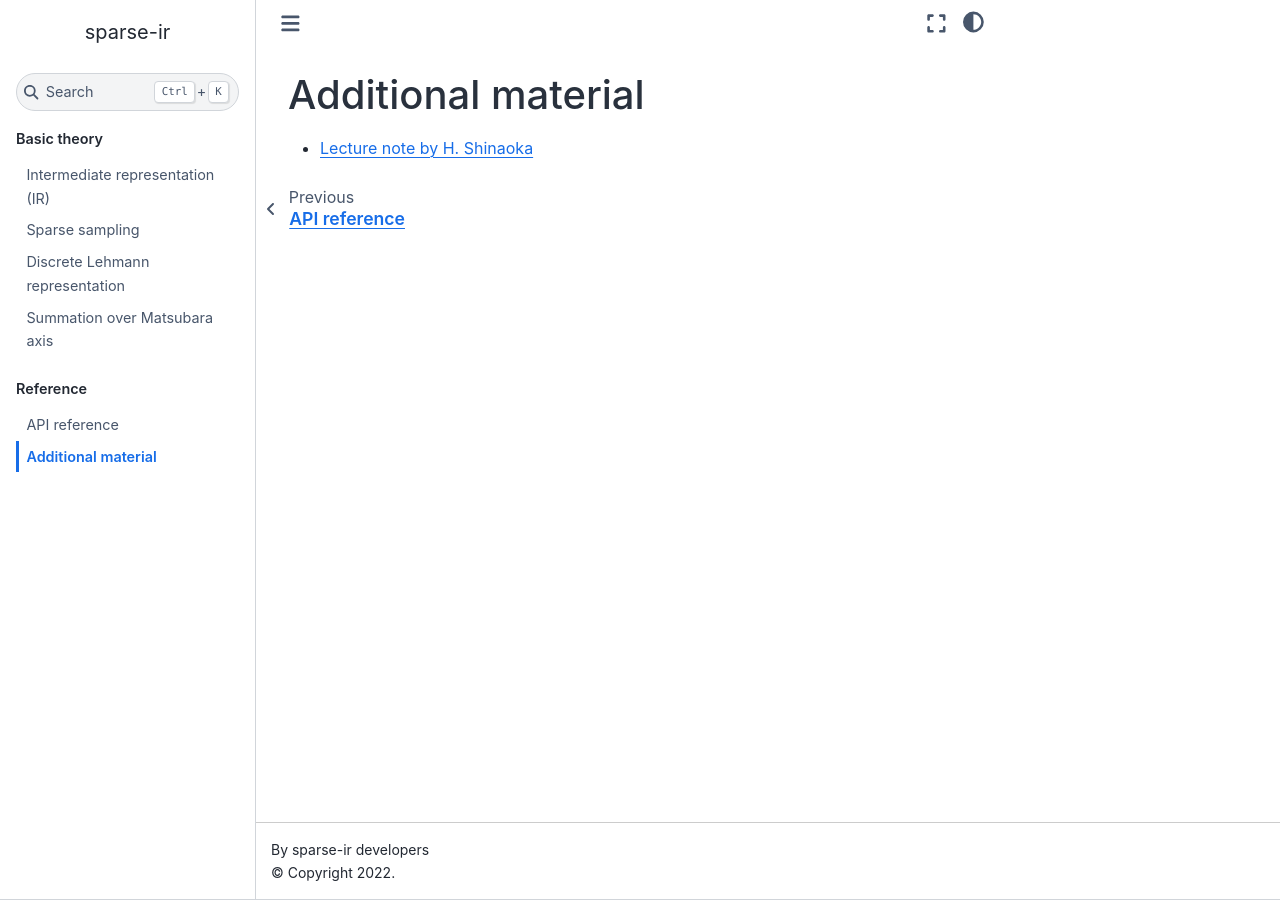
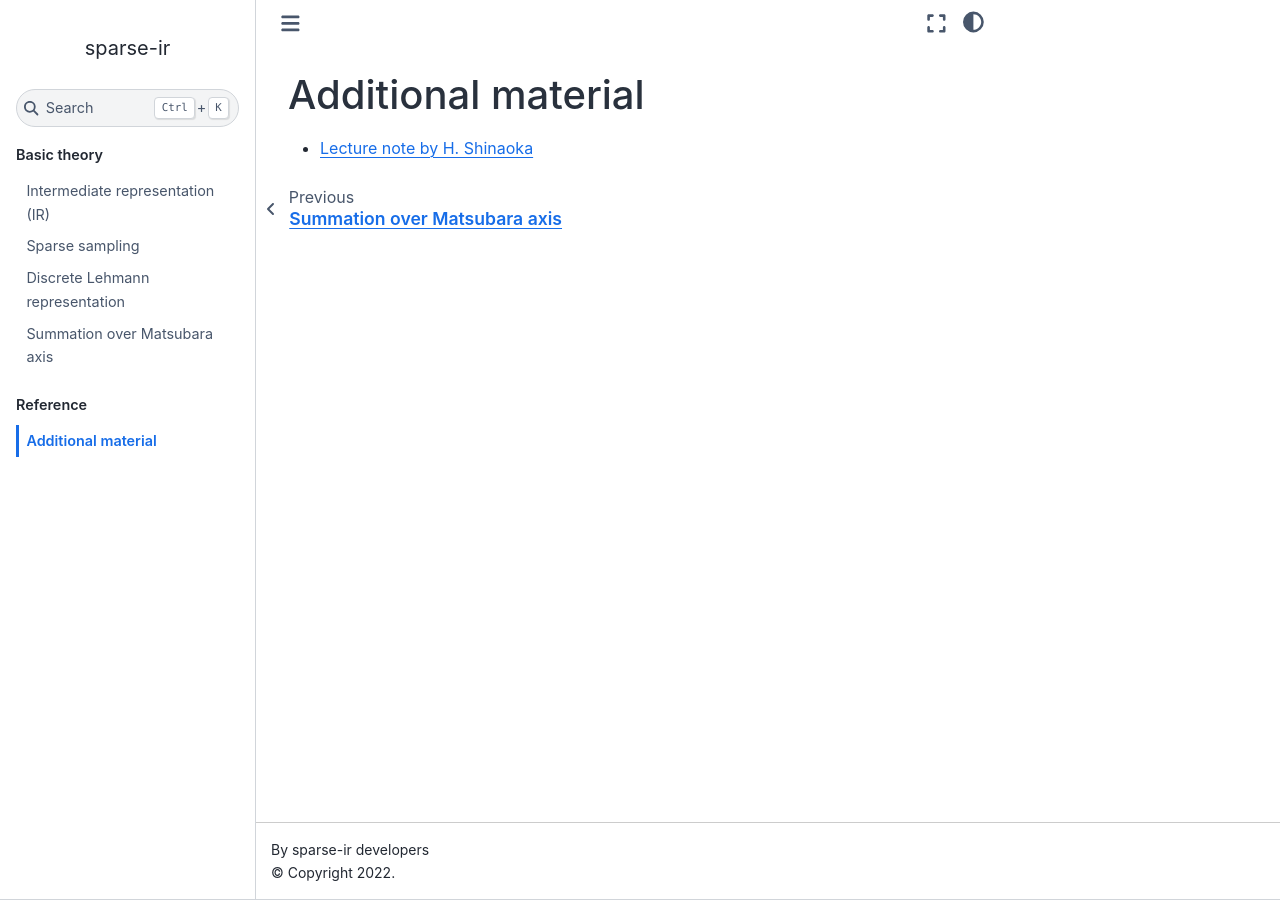
Before and after one commit to SpM-lab/sparse-ir-doc, a Jupyter Book: the page built from src/additional_material.md, in a window 1280 px wide. Built offline with Jupyter Book 1.0.4 settings and Sphinx 7.4.7 and the Sphinx Book theme 1.1.4, drawn with Linux system fonts in a browser that asks for light colours.

Commit message:
chore: remove api reference page

```diff
--- a/_toc.yml
+++ b/_toc.yml
@@ -9,5 +9,4 @@ parts:
   - file: src/matsubarasum
 - caption: Reference
   chapters:
-  - file: src/api
   - file: src/additional_material
--- a/src/api.md
+++ /dev/null
@@ -1,3 +0,0 @@
-# API reference
-
-Please refer to [API reference](https://sparse-ir.readthedocs.io).
```
